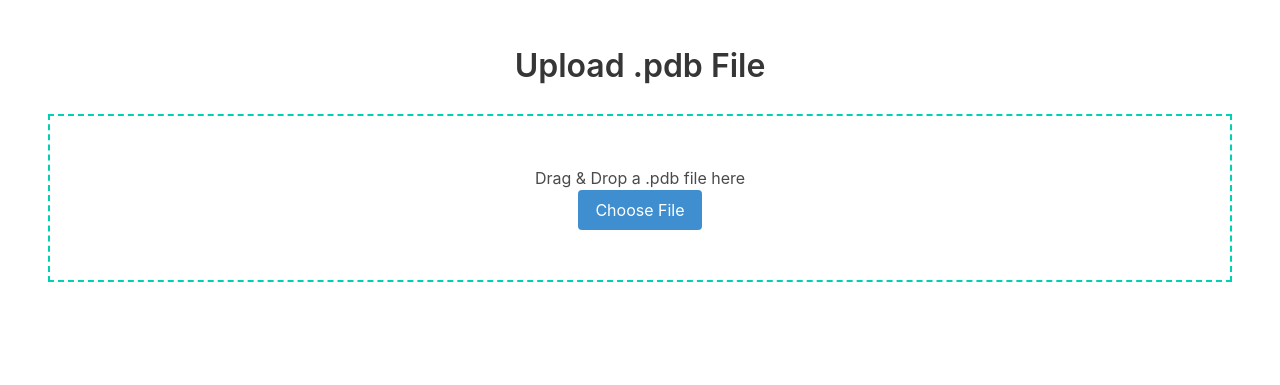
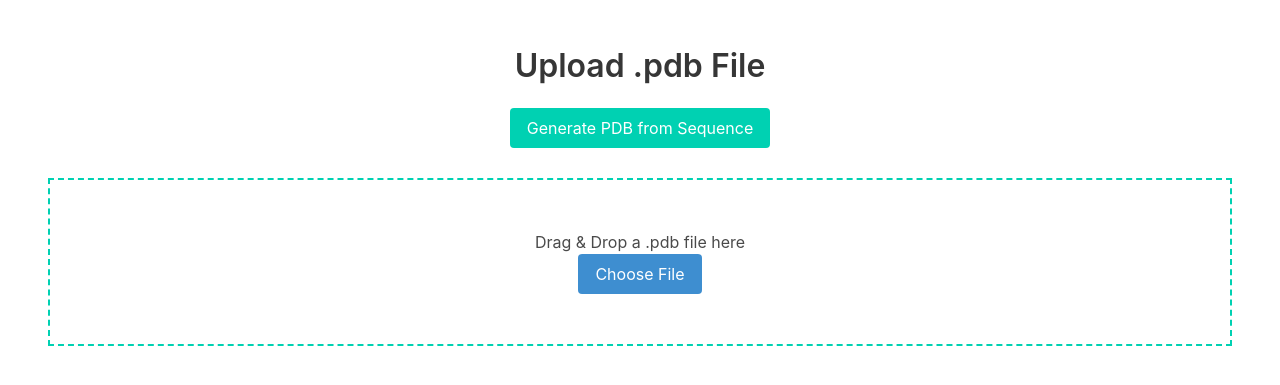
Before and after one commit to Chamiltoniano/dna_tools, a Flask app: page / in a window 1280 px wide. Shown: the top 385 px of the page. Run offline with Flask 3, Linux system fonts and the light colour scheme.

Commit message:
Changes in index.html

```diff
--- a/static/script.js
+++ b/static/script.js
@@ -50,3 +50,25 @@ function handleFile(file) {
 
     xhr.send(formData);
 }
+
+
+function openModal() {
+    document.getElementById('sequenceModal').classList.add('is-active');
+}
+
+function closeModal() {
+    document.getElementById('sequenceModal').classList.remove('is-active');
+}
+
+function submitSequence() {
+    const sequence = document.getElementById('sequenceInput').value.trim();
+    if (!sequence) {
+        alert("Please enter a sequence.");
+        return;
+    }
+
+    // Aquí podrías hacer una petición AJAX al backend con la secuencia
+    console.log("Sequence submitted:", sequence);
+
+    closeModal();
+}
--- a/templates/index.html
+++ b/templates/index.html
@@ -19,6 +19,11 @@
 </head>
 <body class="section">
     <h1 class="title has-text-centered">Upload .pdb File</h1>
+    <!-- Botón para abrir modal -->
+<div class="has-text-centered mb-4">
+  <button class="button is-primary" onclick="openModal()">Generate PDB from Sequence</button>
+</div>
+
     <div id="drop-area">
         <p>Drag & Drop a .pdb file here</p>
         <input type="file" id="fileElem" accept=".pdb" style="display:none;">
@@ -28,5 +33,25 @@
     <p id="status"></p>
 
     <script src="/static/script.js"></script>
+
+    <!-- Modal -->
+<div class="modal" id="sequenceModal">
+  <div class="modal-background" onclick="closeModal()"></div>
+  <div class="modal-card">
+    <header class="modal-card-head">
+      <p class="modal-card-title">Generate PDB from Sequence</p>
+      <button class="delete" aria-label="close" onclick="closeModal()"></button>
+    </header>
+    <section class="modal-card-body">
+      <label class="label">Enter your sequence:</label>
+      <textarea class="textarea" id="sequenceInput" placeholder="e.g., ATGCGT..."></textarea>
+    </section>
+    <footer class="modal-card-foot">
+      <button class="button is-success" onclick="submitSequence()">Generate</button>
+      <button class="button" onclick="closeModal()">Cancel</button>
+    </footer>
+  </div>
+</div>
+
 </body>
 </html>
```
